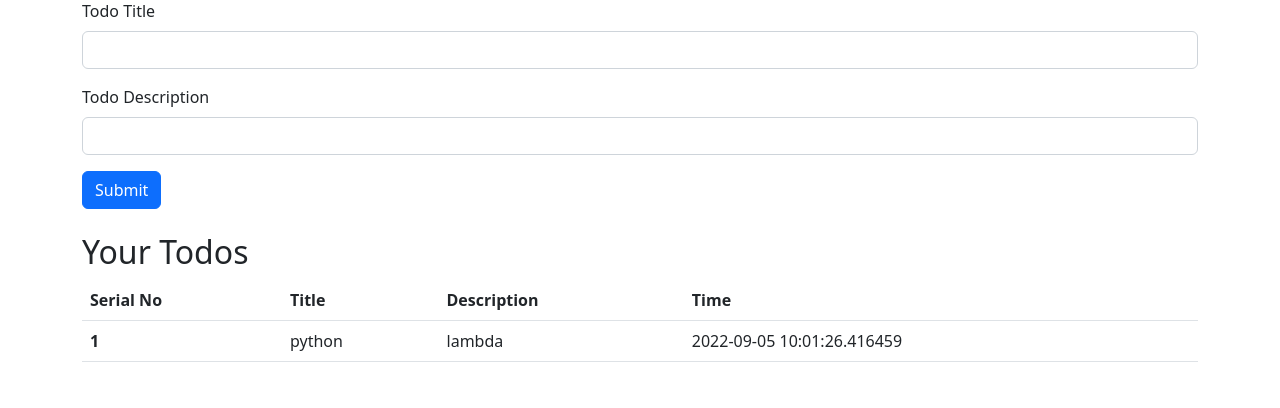
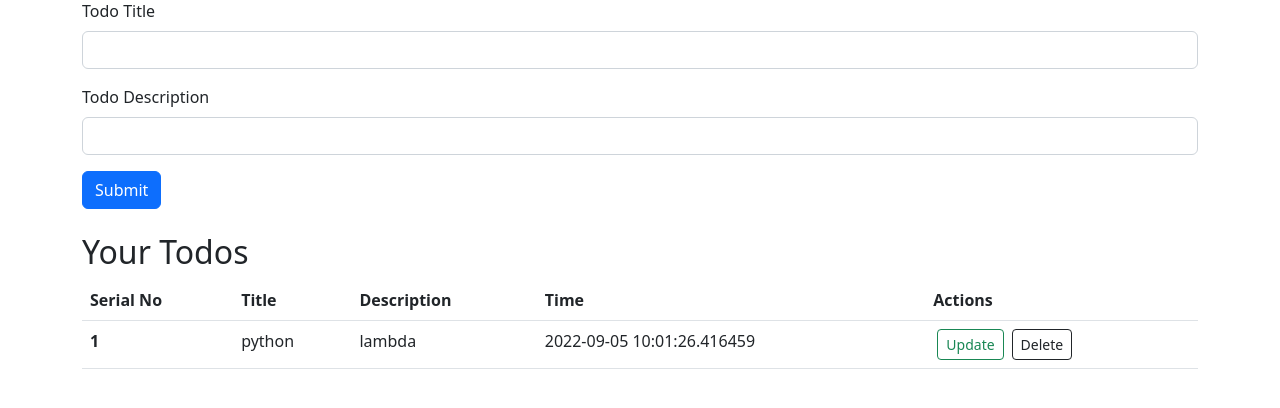
Before and after one commit to thisIsShikhar/Todo_flask, a Flask app: page / in a window 1280 px wide. Shown: the part 111-519 px from the top of the page. Run offline with Flask 2, Linux system fonts and the light colour scheme; data comes from the database, SQL or seed files in the repository; both versions use the stored data as it was after the commit.

Commit message:
did some refactoration and created the delete function

```diff
--- a/app/app.py
+++ b/app/app.py
@@ -1,5 +1,5 @@
 import sqlite3
-from flask import Flask, render_template, request
+from flask import Flask, render_template, request, redirect
 from flask_sqlalchemy import SQLAlchemy
 import os
 from datetime import datetime
@@ -34,8 +34,18 @@ def create():
         todo = Todo(title=request.form['title'], desc = request.form['desc'])
         db.session.add(todo)
         db.session.commit()
-    allTodo = Todo.query.all()
-    return render_template('index.html', allTodo = allTodo)
+    return redirect('/')
+
+@app.route('/update/int<sno>')
+def update():
+    pass
+
+@app.route('/delete/<int:sno>')
+def delete(sno):
+    todo  = Todo.query.filter_by(sno=sno).first()
+    db.session.delete(todo)
+    db.session.commit()
+    return redirect('/')
 
 
 if __name__ == "__main__":
--- a/app/templates/index.html
+++ b/app/templates/index.html
@@ -58,6 +58,7 @@
                 <th scope="col">Title</th>
                 <th scope="col">Description</th>
                 <th scope="col">Time</th>
+                <th scope="col">Actions</th>
               </tr>
             </thead>
             <tbody>
@@ -68,6 +69,8 @@
                 <td>{{todo.title}}</td>
                 <td>{{todo.desc}}</td>
                 <td>{{todo.date_created}}</td>
+                <td><a href="/update/{{todo.sno}}" type="button" class="btn btn-outline-success btn-sm mx-1">Update</button>
+                    <a href="/delete/{{todo.sno}}" type="button" class="btn btn-outline-dark btn-sm mx-1">Delete</button></td>
               </tr>
               {% endfor %}
 
```
Also changed, not shown: app/todo.db.
